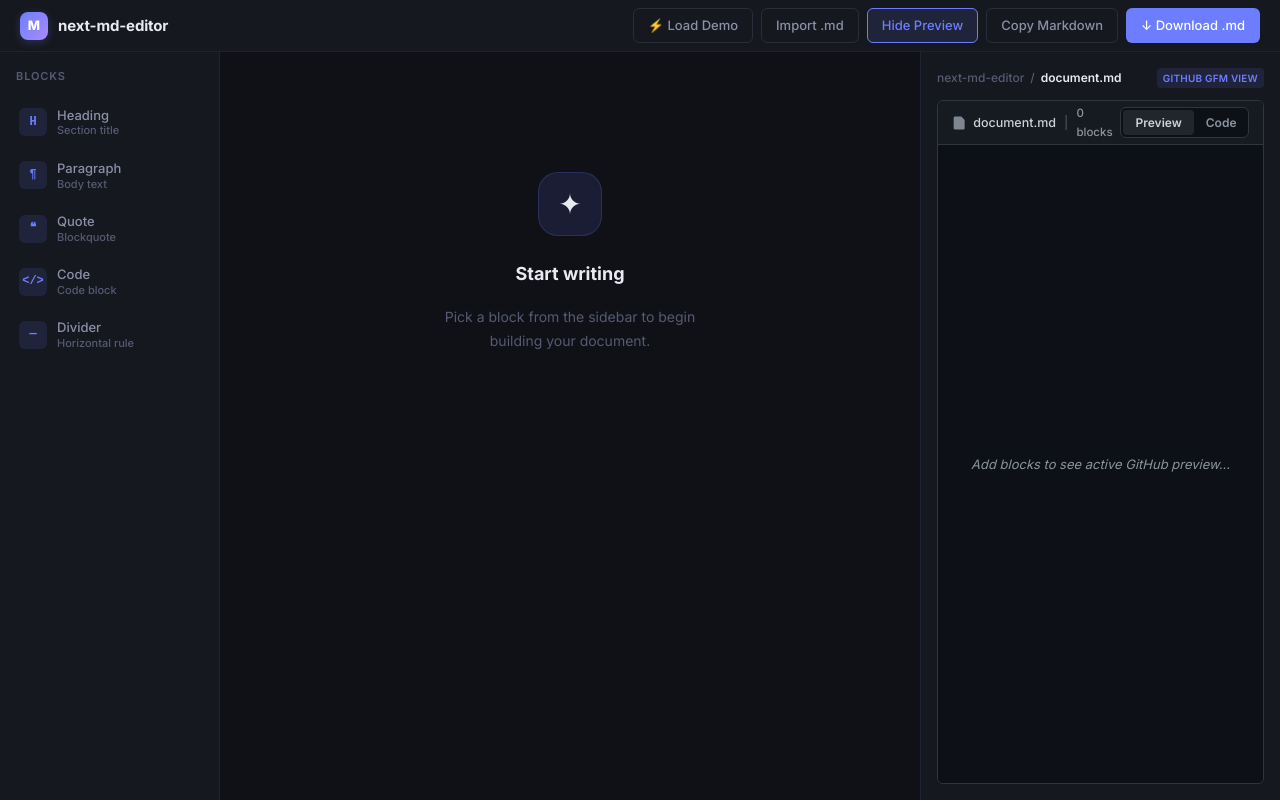
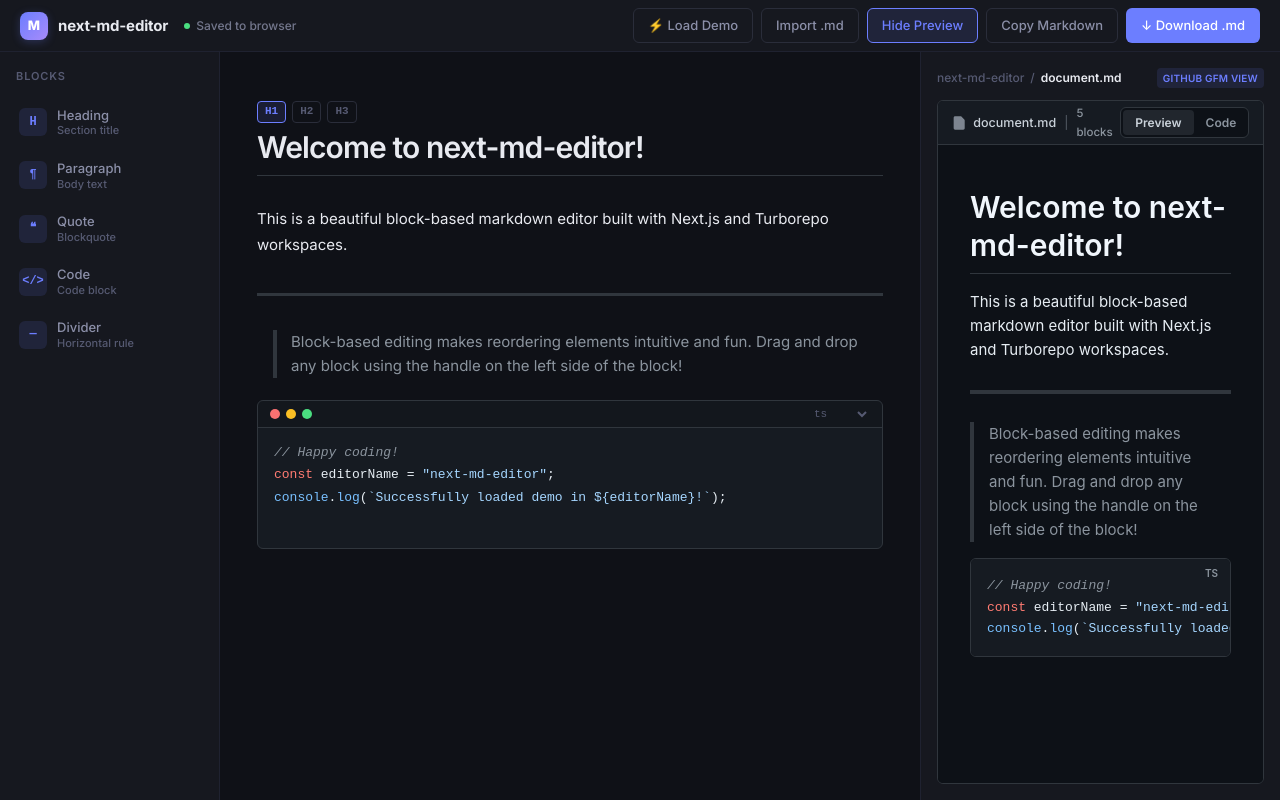
Before and after one commit to hussain-ahmed2/next-md-editor, a Next.js app in the folder apps/web/: page / in a window 1280 px wide. Built offline with nearby package versions, Linux system fonts and the light colour scheme.

Commit message:
feat: implement production-grade LocalStorage auto-save core with debounced cloud save indicator

```diff
--- a/apps/web/src/app/globals.css
+++ b/apps/web/src/app/globals.css
@@ -54,3 +54,9 @@ html, body {
 
 /* Focus */
 [contenteditable]:focus { outline: none; }
+
+/* Custom Animations */
+@keyframes pulse {
+  0% { transform: scale(0.9); opacity: 0.5; }
+  100% { transform: scale(1.15); opacity: 1; }
+}
--- a/apps/web/src/app/page.tsx
+++ b/apps/web/src/app/page.tsx
@@ -7,6 +7,7 @@ import { MarkdownPreview } from "@/components/editor/MarkdownPreview";
 import { useEditorStore } from "@next-md-editor/editor-core";
 import { useEffect, useState } from "react";
 import { initRegistry } from "@/registry";
+import { parseMarkdown } from "@/features/markdown/serializer";
 
 export default function EditorPage() {
   const [previewOpen, setPreviewOpen] = useState(true);
@@ -15,9 +16,62 @@ export default function EditorPage() {
   const [isResizingSidebar, setIsResizingSidebar] = useState(false);
   const [isResizingPreview, setIsResizingPreview] = useState(false);
 
+  const blocks = useEditorStore((s) => s.blocks);
+  const setBlocks = useEditorStore((s) => s.setBlocks);
+  const [saveStatus, setSaveStatus] = useState<"saving" | "saved" | "idle">("idle");
+  const [isLoaded, setIsLoaded] = useState(false);
+
+  // Initial load
   useEffect(() => {
     initRegistry();
-  }, []);
+    const saved = localStorage.getItem("next-md-editor-blocks");
+    if (saved) {
+      try {
+        const parsed = JSON.parse(saved);
+        if (Array.isArray(parsed) && parsed.length > 0) {
+          setBlocks(parsed);
+          setIsLoaded(true);
+          setSaveStatus("saved");
+          return;
+        }
+      } catch (e) {
+        console.error("Failed to parse saved blocks:", e);
+      }
+    }
+
+    // Default fallback demo markdown
+    const DEMO_MARKDOWN = `# Welcome to next-md-editor!
+
+This is a beautiful block-based markdown editor built with Next.js and Turborepo workspaces.
+
+---
+
+> Block-based editing makes reordering elements intuitive and fun. Drag and drop any block using the handle on the left side of the block!
+
+\`\`\`ts
+// Happy coding!
+const editorName = "next-md-editor";
+console.log(\`Successfully loaded demo in \${editorName}!\`);
+\`\`\``;
+
+    const parsedBlocks = parseMarkdown(DEMO_MARKDOWN);
+    setBlocks(parsedBlocks);
+    setIsLoaded(true);
+    setSaveStatus("saved");
+  }, [setBlocks]);
+
+  // Persist to localStorage with 600ms debounce
+  useEffect(() => {
+    if (!isLoaded || blocks.length === 0) return;
+
+    setSaveStatus("saving");
+    const timer = setTimeout(() => {
+      localStorage.setItem("next-md-editor-blocks", JSON.stringify(blocks));
+      setSaveStatus("saved");
+    }, 600);
+
+    return () => clearTimeout(timer);
+  }, [blocks, isLoaded]);
 
   const startResizeSidebar = (mouseDownEvent: React.MouseEvent) => {
     mouseDownEvent.preventDefault();
@@ -72,7 +126,11 @@ export default function EditorPage() {
       background: "var(--bg-base)",
       userSelect: isResizingSidebar || isResizingPreview ? "none" : "auto",
     }}>
-      <EditorToolbar previewOpen={previewOpen} onTogglePreview={() => setPreviewOpen(v => !v)} />
+      <EditorToolbar
+        previewOpen={previewOpen}
+        onTogglePreview={() => setPreviewOpen(v => !v)}
+        saveStatus={saveStatus}
+      />
       <div style={{ display: "flex", flex: 1, overflow: "hidden" }}>
         <EditorSidebar width={sidebarWidth} />
 
--- a/apps/web/src/components/editor/EditorToolbar.tsx
+++ b/apps/web/src/components/editor/EditorToolbar.tsx
@@ -7,6 +7,7 @@ import { useRef } from "react";
 interface EditorToolbarProps {
   previewOpen: boolean;
   onTogglePreview: () => void;
+  saveStatus?: "saving" | "saved" | "idle";
 }
 
 const DEMO_MARKDOWN = `# Welcome to next-md-editor!
@@ -23,7 +24,7 @@ const editorName = "next-md-editor";
 console.log(\`Successfully loaded demo in \${editorName}!\`);
 \`\`\``;
 
-export function EditorToolbar({ previewOpen, onTogglePreview }: EditorToolbarProps) {
+export function EditorToolbar({ previewOpen, onTogglePreview, saveStatus = "idle" }: EditorToolbarProps) {
   const blocks = useEditorStore((s) => s.blocks);
   const setBlocks = useEditorStore((s) => s.setBlocks);
   const fileInputRef = useRef<HTMLInputElement>(null);
@@ -101,6 +102,44 @@ export function EditorToolbar({ previewOpen, onTogglePreview }: EditorToolbarPro
         </span>
       </div>
 
+      {/* Save Status Indicator */}
+      <div style={{
+        display: "flex",
+        alignItems: "center",
+        gap: 6,
+        fontSize: 12,
+        color: "var(--text-secondary)",
+        marginLeft: 16,
+        marginRight: "auto",
+        transition: "opacity 0.2s ease",
+      }}>
+        {saveStatus === "saving" && (
+          <>
+            <span style={{
+              width: 6,
+              height: 6,
+              borderRadius: "50%",
+              background: "var(--warning)",
+              display: "inline-block",
+              animation: "pulse 0.8s infinite alternate",
+            }} />
+            <span style={{ color: "var(--text-secondary)", opacity: 0.8, fontWeight: 500 }}>Saving changes…</span>
+          </>
+        )}
+        {saveStatus === "saved" && (
+          <>
+            <span style={{
+              width: 6,
+              height: 6,
+              borderRadius: "50%",
+              background: "var(--success)",
+              display: "inline-block",
+            }} />
+            <span style={{ color: "var(--text-secondary)", opacity: 0.8, fontWeight: 500 }}>Saved to browser</span>
+          </>
+        )}
+      </div>
+
       {/* Actions */}
       <div style={{ display: "flex", alignItems: "center", gap: 8 }}>
         <input
```
